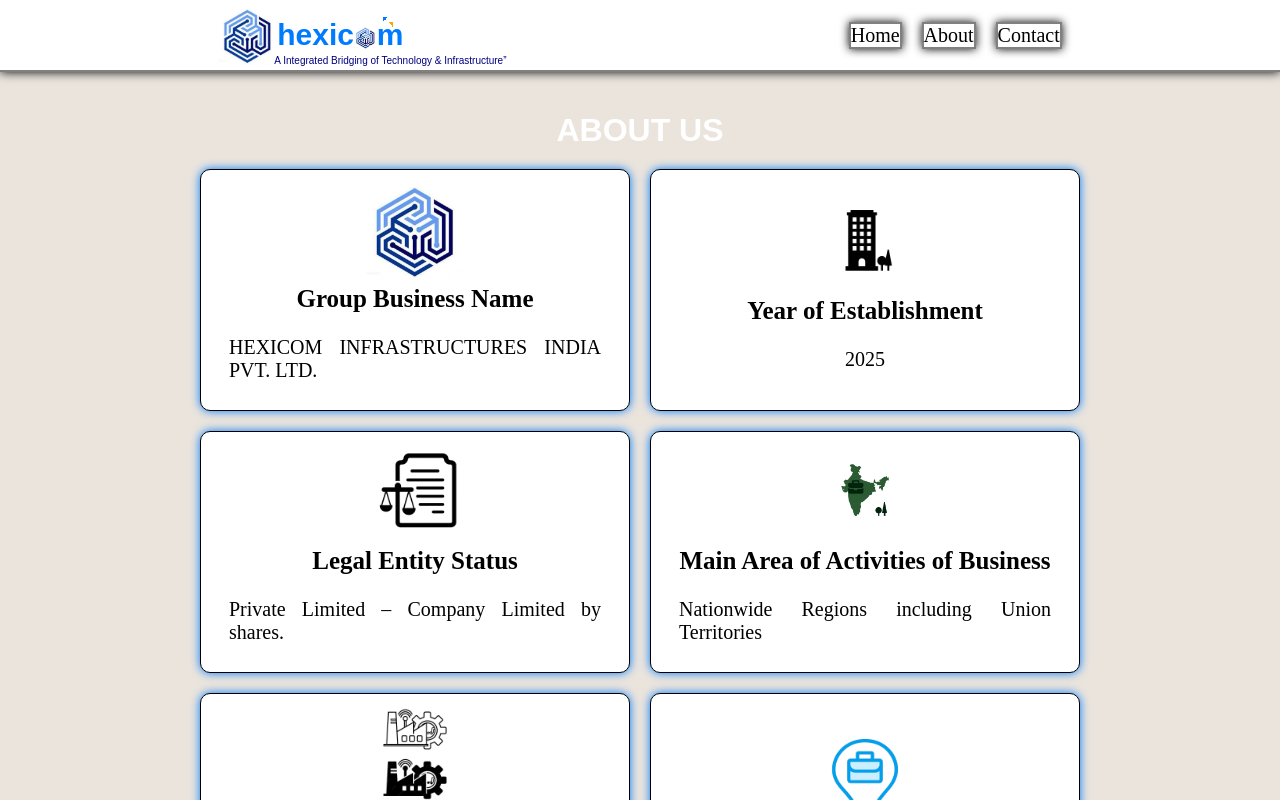
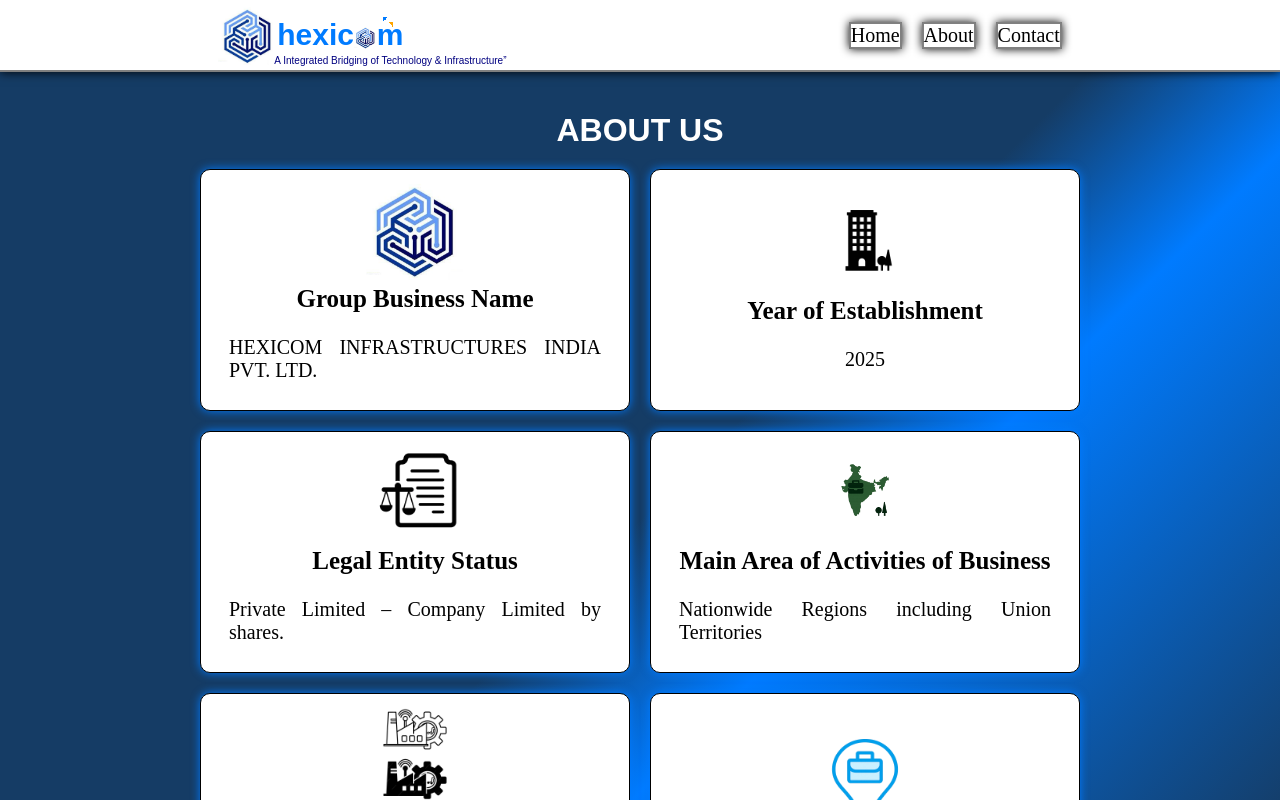
Before and after one commit to yashsharma6391/Hexicom, a React (Vite) app in the folder Hexicom/: page /about in a window 1280 px wide. Shown: the top 800 px of the page. Built offline with nearby package versions, Linux system fonts and the light colour scheme.

Commit message:
Update About.css

```diff
--- a/Hexicom/src/Pages/About.css
+++ b/Hexicom/src/Pages/About.css
@@ -2,14 +2,14 @@
   margin-top: 72px;
   width: 100%;
 /*   z-index: 9; */
-  background: linear-gradient(135deg, #153c65 40%, #007bff 50%, #153c65 75%);
+/*   background: linear-gradient(135deg, #153c65 40%, #007bff 50%, #153c65 75%); */
   color: white;
 /*   z-index: 9; */
 }
 .AboutCompany {
   height: 100%;
   display: flex;
-
+  background: linear-gradient(135deg, #153c65 40%, #007bff 50%, #153c65 75%);
   overflow: hidden;
   justify-content: center;
   align-items: center;
```
